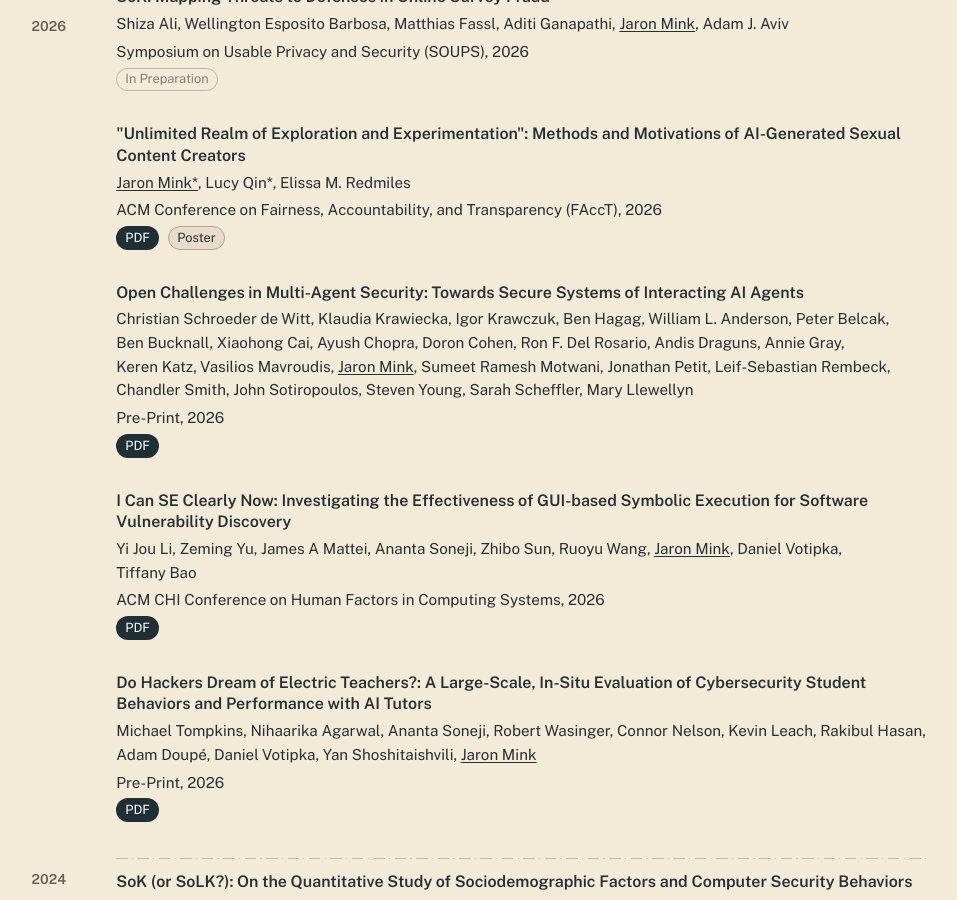
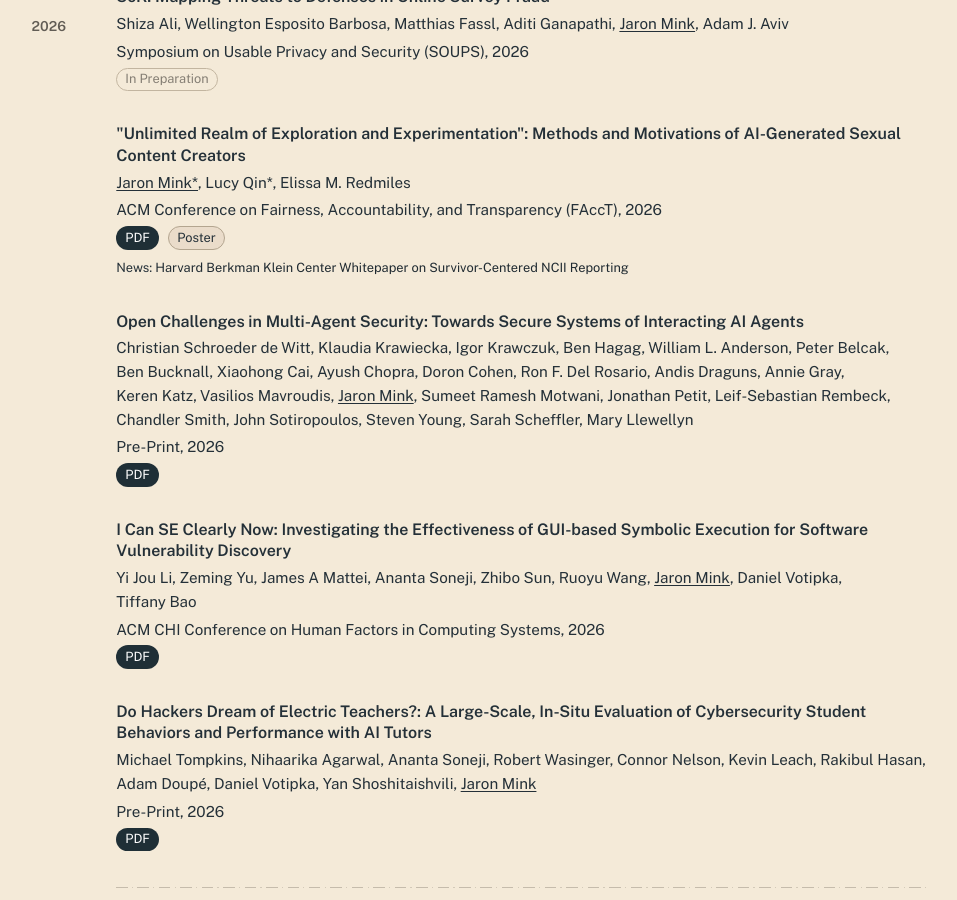
Before and after one commit to JaronMink/personal-website, a Jekyll site: the page built from publications.md, in a window 1280 px wide and 900 px high, scrolled down 315 px. Shown: the whole window, without its empty margins (111-1068 px from the left). Built offline with Jekyll 4.4.1, drawn with Linux system fonts in a browser that asks for light colours.

Commit message:
Add NCII whitepaper news link

```diff
--- a/_data/publications.yml
+++ b/_data/publications.yml
@@ -56,6 +56,9 @@
   - label: Poster
     url_key: mink_factt_26_poster
     style: info
+  news:
+  - label: Harvard Berkman Klein Center Whitepaper on Survivor-Centered NCII Reporting
+    url: https://asml.cyber.harvard.edu/wp-content/uploads/sites/18/2026/06/NCII-Whitepaper-Final.pdf
   citation:
     source: https://doi.org/10.1145/3805689.3812314
     verified_date: '2026-05-03'
```
